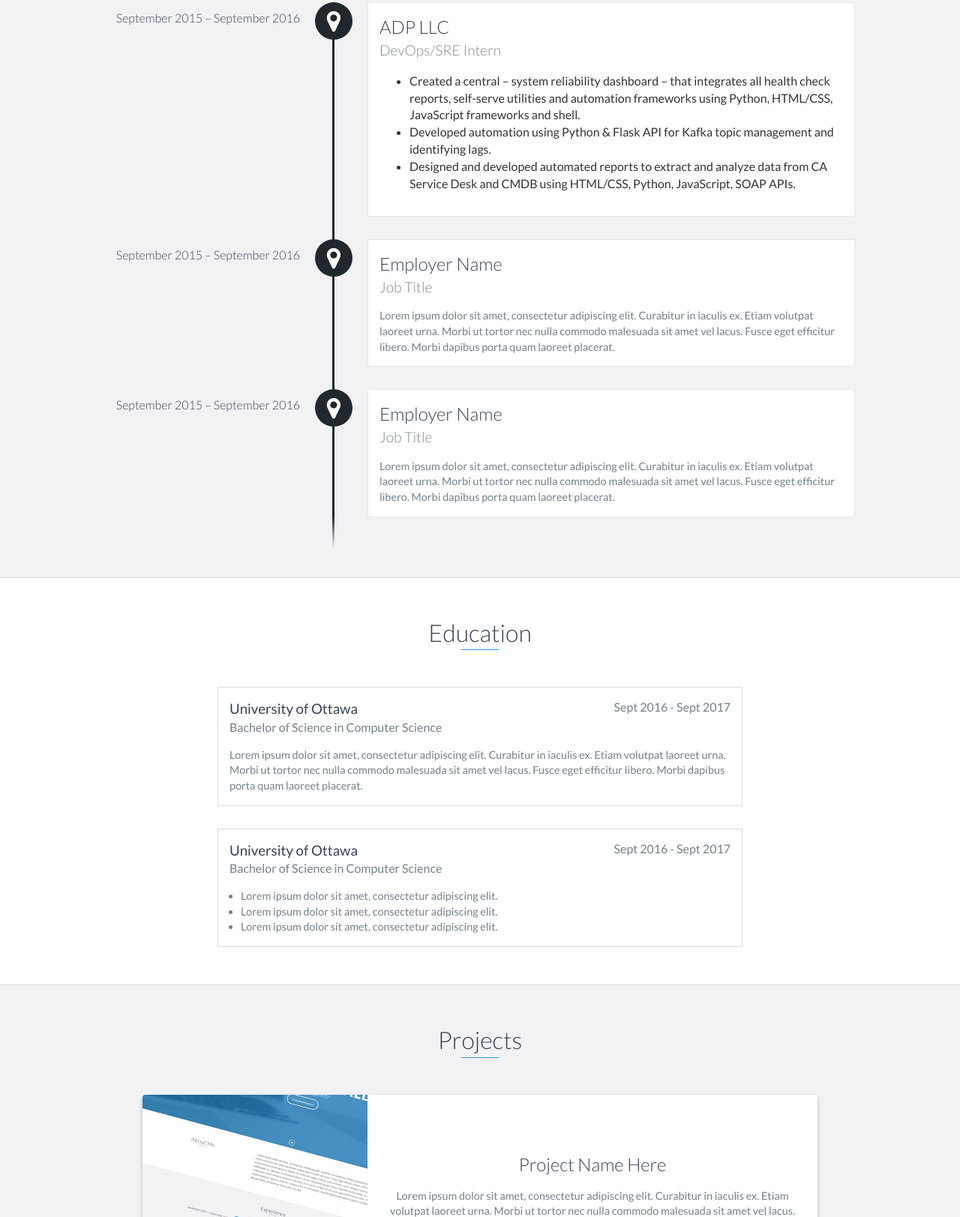
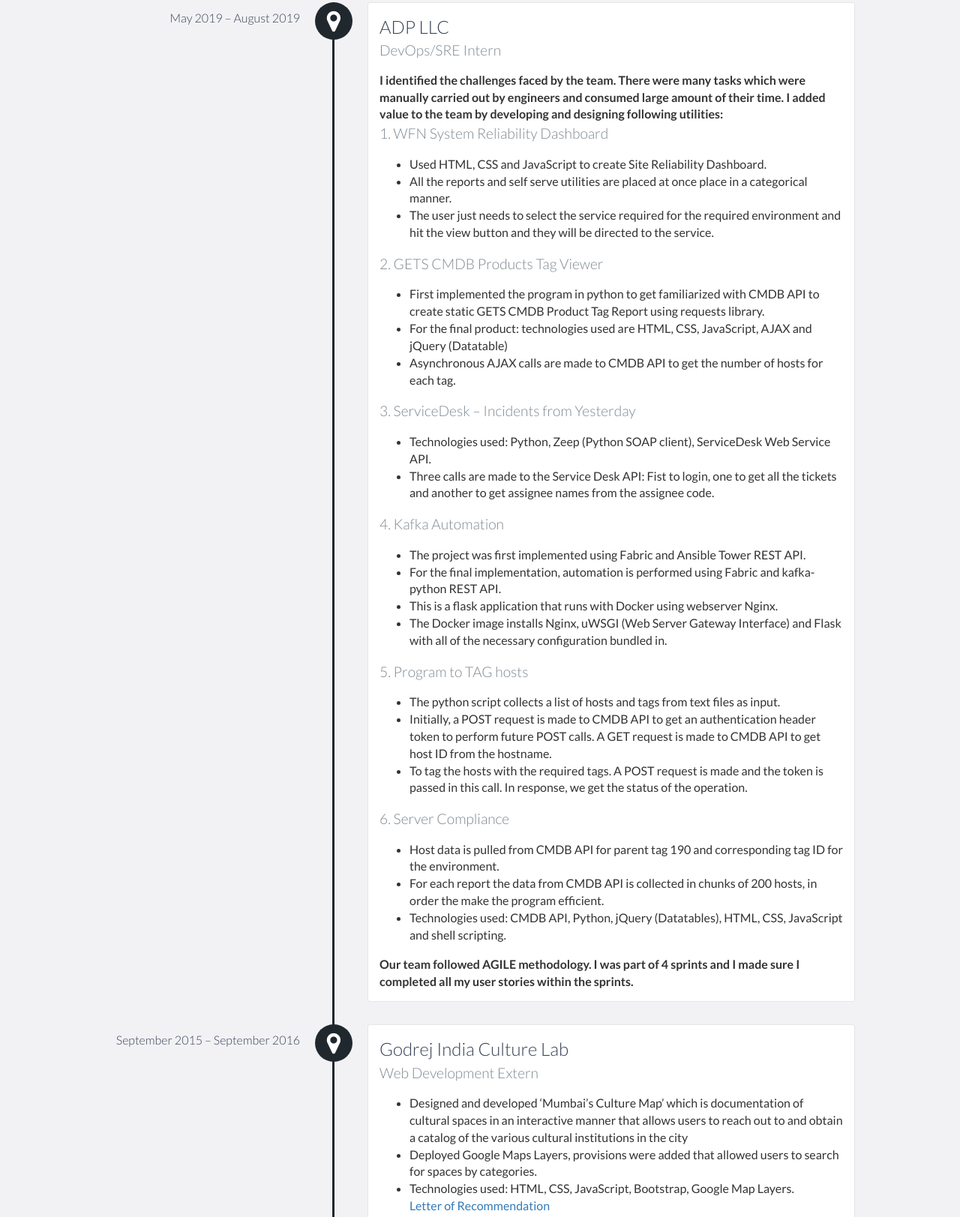
Before and after one commit to hiralnagda/hiralnagda.github.io, a website: page index.html in a window 1280 px wide. Shown: the part 1195-2818 px from the top of the page at 75% size. Drawn offline with nearby package versions, Linux system fonts and the light colour scheme.

Commit message:
added more info

```diff
--- a/index.html
+++ b/index.html
@@ -51,7 +51,7 @@
             <img src="Hiral.jpeg" height="300px" alt="Italian Trulli">
             <h1>Hiral Nagda</h1>
             <h2>Software Engineer</h2>
-            <a href="Resume_Hiral_Nagda.pdf" class="btn-rounded-white">Download Resume</a>
+            <a href="docs/Resume_Hiral_Nagda.pdf" class="btn-rounded-white">Download Resume</a>
         </div>
         <!-- End #lead-content -->
 
@@ -86,26 +86,74 @@
     <div id="experience" class="background-alt">
         <h2 class="heading">Experience</h2>
         <div id="experience-timeline">
-            <div data-date="September 2015 – September 2016">
+            <div data-date="May 2019 – August 2019">
                 <h3>ADP LLC</h3>
                 <h4>DevOps/SRE Intern</h4>
-                <p>
-                    <ul>
-                <li>Created a central – system reliability dashboard – that integrates all health check reports, self-serve utilities and automation frameworks using Python, HTML/CSS, JavaScript frameworks and shell.</li>
+                <b>I identified the challenges faced by the team. There were many tasks which were manually carried out by engineers and consumed large amount of their time.
+                    I added value to the team by developing and designing following utilities: </b> <br>
+                <h4>1. WFN System Reliability Dashboard</h4>
+                <ul>
+                    <li>Used HTML, CSS and JavaScript to create Site Reliability Dashboard.</li>
+                    <li>All the reports and self serve utilities are placed at once place in a categorical manner.</li>
+                    <li>The user just needs to select the service required for the required environment and hit the view
+                        button and they will be directed to the service.</li>
+                </ul>
+                <h4>2. GETS CMDB Products Tag Viewer</h4>
+                <ul>
+                    <li>First implemented the program in python to get familiarized with CMDB API to create static
+                        GETS CMDB Product Tag Report using requests library.</li>
+                    <li>For the final product: technologies used are HTML, CSS, JavaScript, AJAX and jQuery (Datatable)</li>
+                    <li> Asynchronous AJAX calls are made to CMDB API to get the number of hosts for each tag.</li>
+                </ul>
+                <h4>3. ServiceDesk – Incidents from Yesterday</h4>
+                <ul>
+                    <li>Technologies used: Python, Zeep (Python SOAP client), ServiceDesk Web Service API.</li>
+                <li>Three calls are made to the Service Desk API: Fist to login, one to get all the tickets and another
+                    to get assignee names from the assignee code.</li>
+                </ul>
+                <h4>4. Kafka Automation</h4>
+                <ul>
+                    <li>The project was first implemented using Fabric and Ansible Tower REST API.</li>
+                    <li>For the final implementation, automation is performed using Fabric and kafka-python REST API.</li>
+                    <li>This is a flask application that runs  with Docker using webserver Nginx.</li>
+                <li>The Docker image installs Nginx, uWSGI (Web Server Gateway Interface) and Flask with all of the
+                    necessary configuration bundled in.</li>
+                </ul>
+                <h4>5. Program to TAG hosts</h4>
+                <ul>
+                <li>The python script collects a list of hosts and tags from  text files as input.</li>
+                <li> Initially, a POST request is made to CMDB API to get an authentication header token to perform
+                    future POST calls. A GET request is made to CMDB API to get host ID from the hostname.</li>
+                <li>To tag the hosts with the required tags. A POST request is made and the token is passed in this
+                    call. In response, we get the status of the operation.</li>
+                </ul>
+                <h4>6. Server Compliance</h4>
+                <ul>
+                <li>Host data is pulled from CMDB API for parent tag 190 and corresponding tag ID for the
+                    environment.</li>
+                <li>For each report the data from CMDB API is collected in chunks of 200 hosts, in order the make the
+                program efficient.</li>
+                <li>Technologies used: CMDB API, Python, jQuery (Datatables), HTML, CSS, JavaScript and shell
+                    scripting.</li>
+                </ul>
+               <b> Our team followed AGILE methodology. I was part of 4 sprints and I made sure I completed all my
+                   user stories within the sprints. </b>
 
-                <li>Developed automation using Python & Flask API for Kafka topic management and identifying lags.</li>
-
-                <li>Designed and developed automated reports to extract and analyze data from CA Service Desk and CMDB using HTML/CSS, Python, JavaScript, SOAP APIs.</li>
-            </ul>
-                </p>
             </div>
 
             <div data-date="September 2015 – September 2016">
-                <h3>Employer Name</h3>
-                <h4>Job Title</h4>
-                <p>
-                    Lorem ipsum dolor sit amet, consectetur adipiscing elit. Curabitur in iaculis ex. Etiam volutpat laoreet urna. Morbi ut tortor nec nulla commodo malesuada sit amet vel lacus. Fusce eget efficitur libero. Morbi dapibus porta quam laoreet placerat.
-                </p>
+                <h3>Godrej India Culture Lab</h3>
+                <h4>Web Development Extern</h4>
+                <ul>
+                    <li>Designed and developed ‘Mumbai’s Culture Map’ which is documentation of cultural spaces in an
+                        interactive manner that allows users to reach out to and obtain a catalog of the various
+                        cultural institutions in the city</li>
+                    <li>Deployed Google Maps Layers, provisions were added that allowed users to search for spaces by
+                        categories. </li>
+                    <li>Technologies used: HTML, CSS, JavaScript, Bootstrap, Google Map Layers.</li>
+                    <a href="docs/Letter_of_Recommendation_Godrej.pdf">Letter of Recommendation</a>
+
+                </ul>
             </div>
 
             <div data-date="September 2015 – September 2016">
```
Also changed, not shown: 3 other files.
